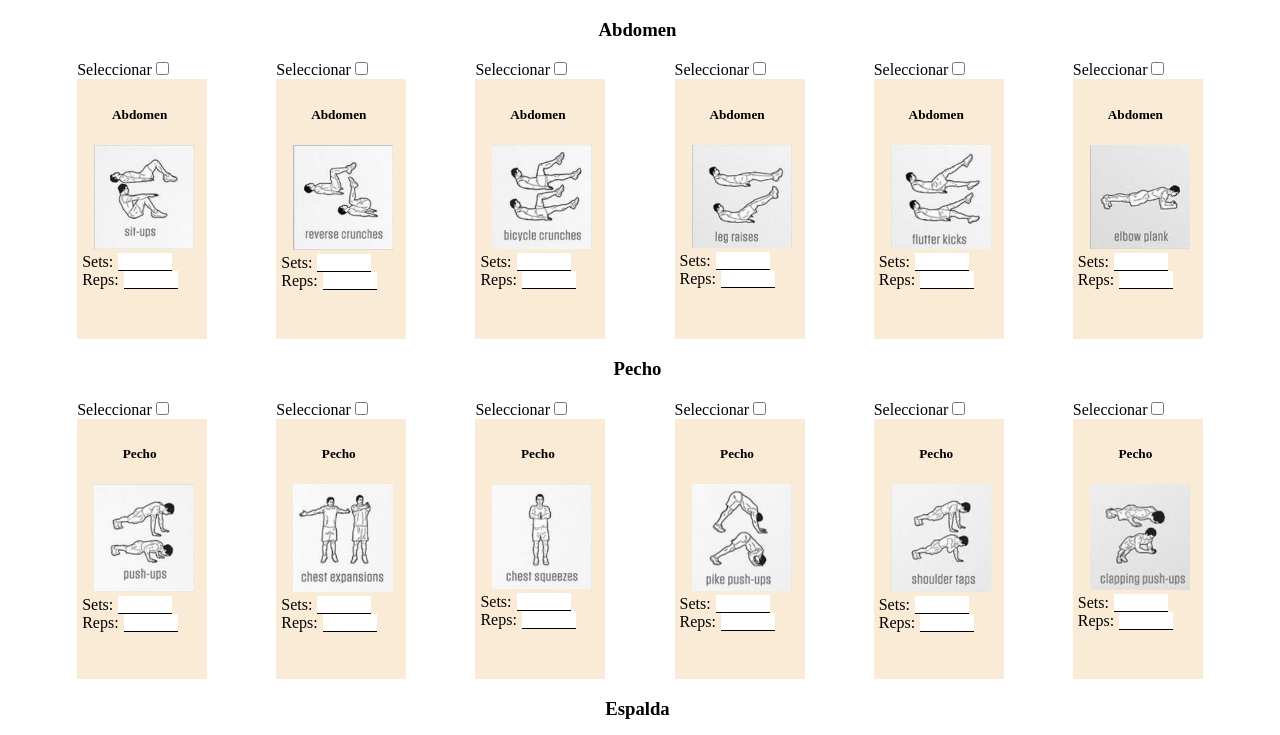
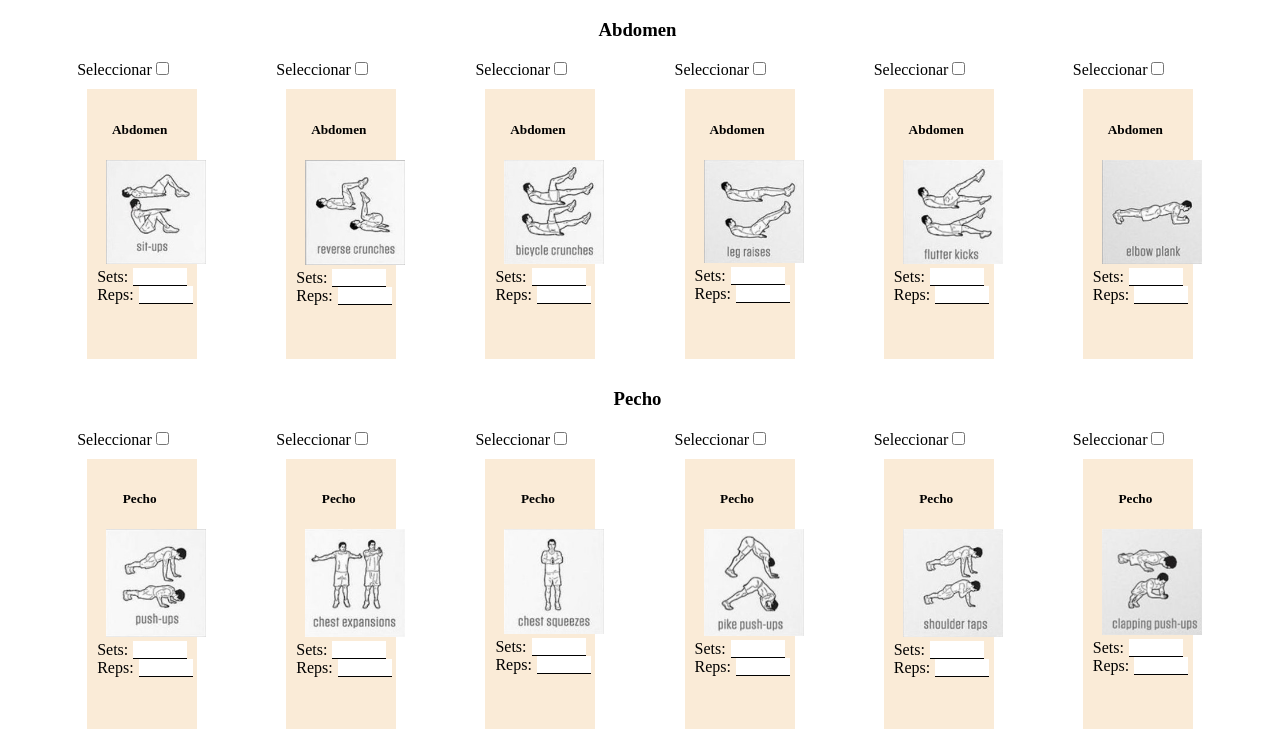
Before and after one commit to Kora8/Magno-Gym, a plain HTML site: page Creador de rutinas/index2.html in a window 1280 px wide. Shown: the top 735 px of the page. Drawn offline with Linux system fonts and the light colour scheme.

Commit message:
Update estilos.css

```diff
--- a/Creador de rutinas/estilos.css
+++ b/Creador de rutinas/estilos.css
@@ -22,6 +22,7 @@ table{
     border: 1px solid black;
 }
 
+}
 .input-dias{
     width: calc(100%/1);
     height: auto;
@@ -117,3 +118,11 @@ table{
 .Seleccionar{
     margin-left: 5px;
 }
+
+
+@media (min-width: 800px) and (max-width: 1450px){
+.card{
+    width:90px;
+    margin: 10px;
+    padding: 10px;
+}
```
